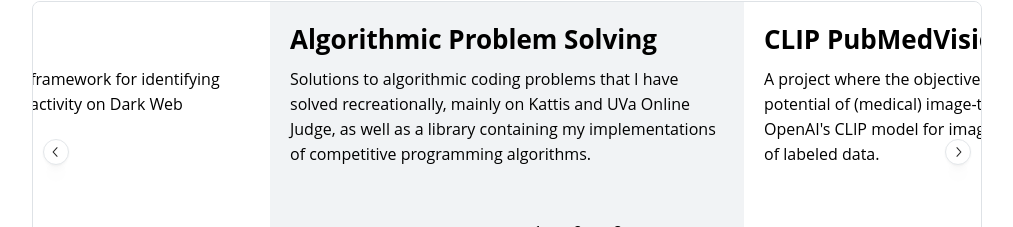
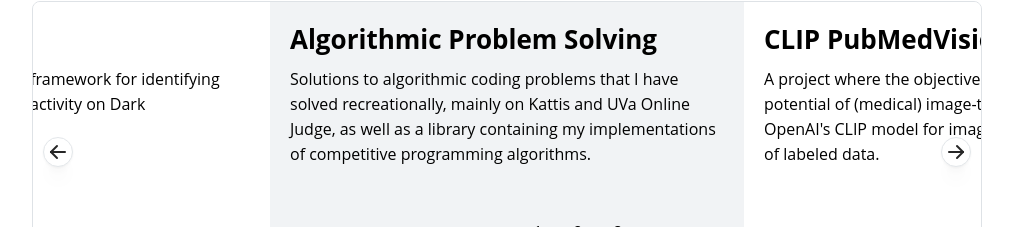
Before and after one commit to LukasIngemarsson/lukasingemarsson.github.io, a React (Vite) app in the folder personal-website/: page /#whoami in a window 1280 px wide. Both pictures are taken after a click on the button 1091 px from the left and 1909 px from the top of the page. Shown: the part 1757-1984 px from the top of the page, without its empty margins (133-1146 px from the left). Built offline with nearby package versions, Linux system fonts and the light colour scheme.

Commit message:
updated project carousel controls + text wrap

```diff
--- a/personal-website/src/components/ProjectCarouselSlide.tsx
+++ b/personal-website/src/components/ProjectCarouselSlide.tsx
@@ -26,7 +26,7 @@
     <Carousel.Slide key={title} p="lg" pos="relative" bg={backgroundColor}>
       <Stack gap="xs">
         <Title order={2}>{title}</Title>
-        <Text>{description}</Text>
+        <Text style={{ textWrap: "pretty" }}>{description}</Text>
       </Stack>
       {repoNames.length === 1 ? (
         <GitHubRepoButton
--- a/personal-website/src/sections/Projects.tsx
+++ b/personal-website/src/sections/Projects.tsx
@@ -1,9 +1,10 @@
 import { Carousel } from "@mantine/carousel";
 import { Paper, useMantineTheme } from "@mantine/core";
 import { useMediaQuery } from "@mantine/hooks";
+import { IconArrowRight, IconArrowLeft } from '@tabler/icons-react';
+
 import ProjectCarouselSlide from "../components/ProjectCarouselSlide";
 import Section from "../components/Section";
-
 import { PROJECTS_DATA } from "../data/projects.data";
 
 function Projects() {
@@ -18,8 +19,11 @@
           height={isMobile ? 350 : isTablet ? 275 : 300}
           controlsOffset="xs"
           slideSize={isMobile ? "100%" : isTablet ? "75%" : "50%"}
+          controlSize={30}
+          nextControlIcon={<IconArrowRight size={24} />}
+          previousControlIcon={<IconArrowLeft size={24} />}
           withControls={!isMobile}
-          withIndicators={isMobile}
+          withIndicators={isTablet}
         >
           {PROJECTS_DATA.map((slide, idx) => (
             <ProjectCarouselSlide
--- a/personal-website/src/sections/WhoAmI.tsx
+++ b/personal-website/src/sections/WhoAmI.tsx
@@ -10,7 +10,7 @@
 
   return (
     <Section title="Who Am I?">
-      <List icon={<IconChevronRight size={12} />} size={isMobile ? "md" : "lg"}>
+      <List icon={<IconChevronRight size={12} />} size={isMobile ? "md" : "lg"} style={{ textWrap: "pretty" }}>
         {WHOAMI_DATA.map((text, index) => (
           <List.Item key={index}>{text}</List.Item>
         ))}
```
